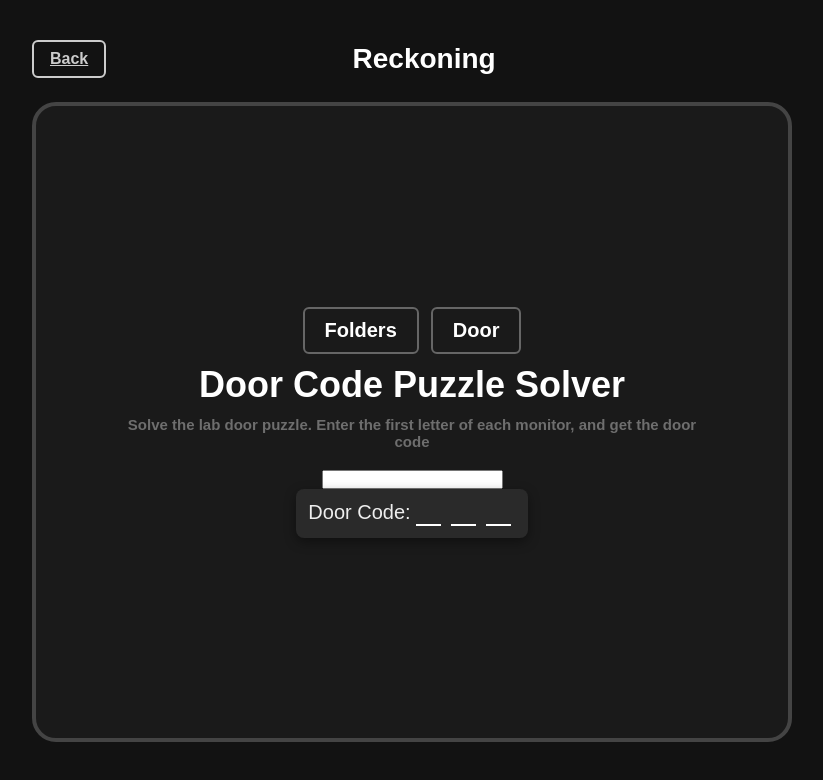
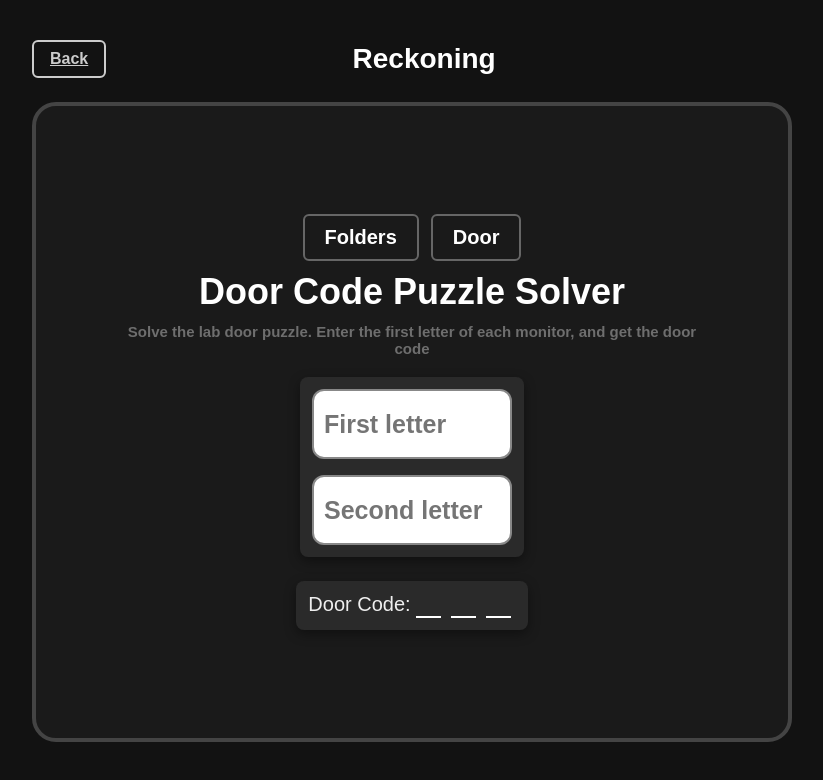
Before and after one commit to pochua117/CODSideKick, a Next.js app: page /maps/reckoning in a window 1280 px wide. Both pictures are taken after a click on the button "Door". Shown: the top 780 px of the page, without its empty margins (228-1051 px from the left). Built offline with nearby package versions, Linux system fonts and the light colour scheme.

Commit message:
Added style to all puzzle, and puzzle desctiption

```diff
--- a/src/components/DoorTablePuzzleSolver.jsx
+++ b/src/components/DoorTablePuzzleSolver.jsx
@@ -4,9 +4,10 @@ import InputBox from "./InputBox";
 import { tableElements } from "../constants.js";
 
 const DoorTablePuzzleSolver = () => {
-    const [element, setElement] = useState("");
+    const [elementOne, setElementOne] = useState("");
+    const [elementTwo, setElementTwo] = useState("");
 
-    const result = tableElements.find((item) => item.name === element.toUpperCase());
+    const result = tableElements.find((item) => item.name === elementOne.toUpperCase() + elementTwo.toUpperCase());
 
     return (
     <div>
@@ -15,7 +16,10 @@ const DoorTablePuzzleSolver = () => {
         <h3 className="symbols-subtitle">
             Solve the lab door puzzle. Enter the first letter of each monitor, and get the door code
         </h3>
-        <InputBox className="input-box" setFunction={setElement} value={element} onlyNumbers={false}/>
+        <div className="input-group">
+            <InputBox placeholder="First letter" setFunction={setElementOne} value={elementOne} onlyNumbers={false}/>
+            <InputBox placeholder="Second letter" setFunction={setElementTwo} value={elementTwo} onlyNumbers={false}/>
+        </div>
         <p className="result">
         Door Code:
         {result
--- a/src/components/InputBox.jsx
+++ b/src/components/InputBox.jsx
@@ -1,6 +1,7 @@
-const InputBox = ({ setFunction, value, onlyNumbers = true }) => {
+const InputBox = ({ length = 1, setFunction, value, onlyNumbers = true, placeholder="" }) => {
   return (
     <input
+      placeholder={placeholder}
       type="text"
       value={value}
       onChange={(e) => {
@@ -8,8 +9,8 @@ const InputBox = ({ setFunction, value, onlyNumbers = true }) => {
         if (onlyNumbers) {
           const cleanVal = e.target.value.replace(/\D/g, "");
         }
-        const trimmed = cleanVal.slice(0, 2);
-        setFunction(trimmed);
+        const trimmed = cleanVal.slice(0, length);
+        setFunction(trimmed.toUpperCase());
       }}
     />
   );
--- a/src/styles/globals.css
+++ b/src/styles/globals.css
@@ -177,19 +177,28 @@ body {
 }
 
 .input-group {
+  font-size: 20px;
+  color: #eee;
+  background: #2a2a2a;
+  padding: 12px;
+  border-radius: 8px;
+  margin-bottom: 10px;
+  font-weight: 500;
+  box-shadow: 0 4px 12px rgba(0, 0, 0, 0.4);
   display: flex;
+  flex-direction: column;
   justify-content: center;
   gap: 16px;
   margin-bottom: 24px;
 }
 
 .input-group input {
-  width: 100px;
-  height: 100px;
-  font-size: 36px;
+  width: 200px;
+  height: 70px;
+  font-size: 25px;
   border: 2px solid #888;
   border-radius: 12px;
-  text-align: center;
+  padding: 10px;
   background: #fff;
   color: #000;
   font-weight: bold;
```
